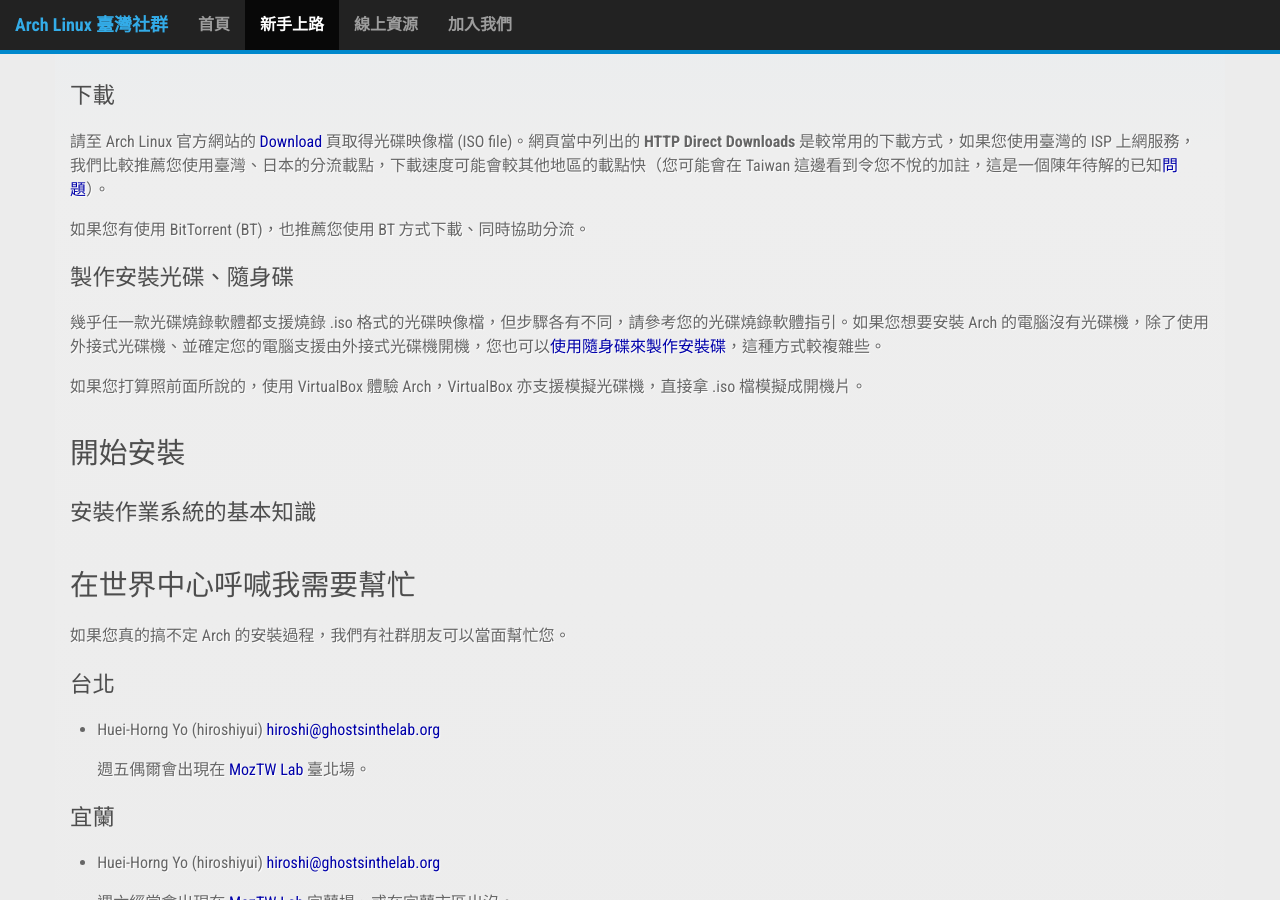
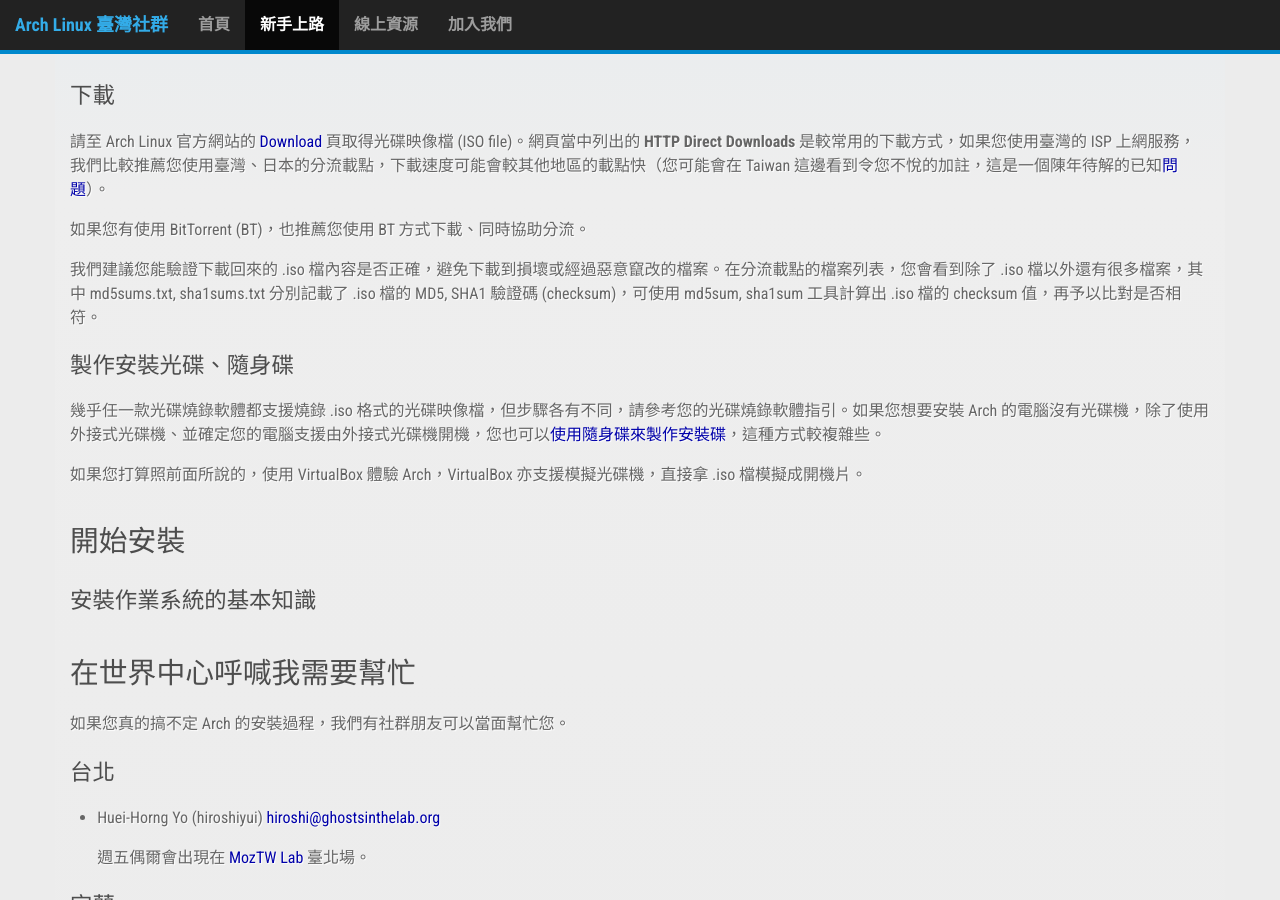
Before and after one commit to linux-taiwan/arch.linux.org.tw, a Jekyll site: the page built from getting-started/index.md, in a window 1280 px wide and 900 px high, scrolled down 746 px. Built offline with Jekyll 4.4.1, drawn with Linux system fonts in a browser that asks for light colours; nearby versions of some CDN libraries; Markdown is read by kramdown in place of the engine named in the settings.

Commit message:
Update getting-started/index.md
Signed-off-by: Huei-Horng Yo <hiroshiyui@gmail.com>

```diff
--- a/getting-started/index.md
+++ b/getting-started/index.md
@@ -31,6 +31,8 @@
 
 如果您有使用 BitTorrent (BT)，也推薦您使用 BT 方式下載、同時協助分流。
 
+我們建議您能驗證下載回來的 .iso 檔內容是否正確，避免下載到損壞或經過惡意竄改的檔案。在分流載點的檔案列表，您會看到除了 .iso 檔以外還有很多檔案，其中 md5sums.txt, sha1sums.txt 分別記載了 .iso 檔的 MD5, SHA1 驗證碼 (checksum)，可使用 md5sum, sha1sum 工具計算出 .iso 檔的 checksum 值，再予以比對是否相符。
+
 ## 製作安裝光碟、隨身碟
 
 幾乎任一款光碟燒錄軟體都支援燒錄 .iso 格式的光碟映像檔，但步驟各有不同，請參考您的光碟燒錄軟體指引。如果您想要安裝 Arch 的電腦沒有光碟機，除了使用外接式光碟機、並確定您的電腦支援由外接式光碟機開機，您也可以[使用隨身碟來製作安裝碟](https://wiki.archlinux.org/index.php/USB_Installation_Media_%28%E6%AD%A3%E9%AB%94%E4%B8%AD%E6%96%87%29)，這種方式較複雜些。
```
